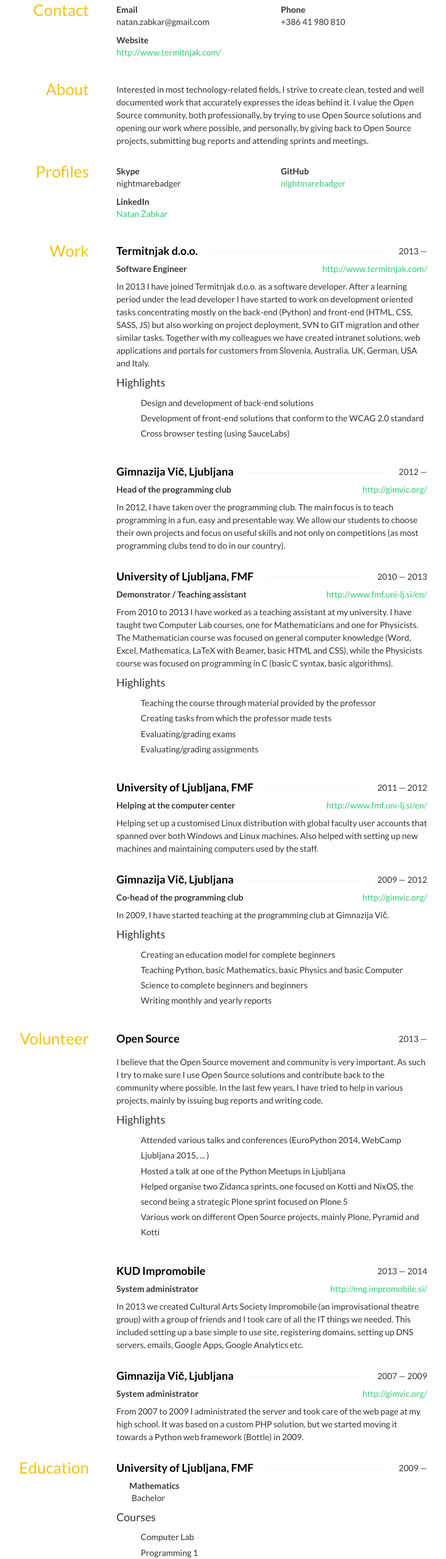
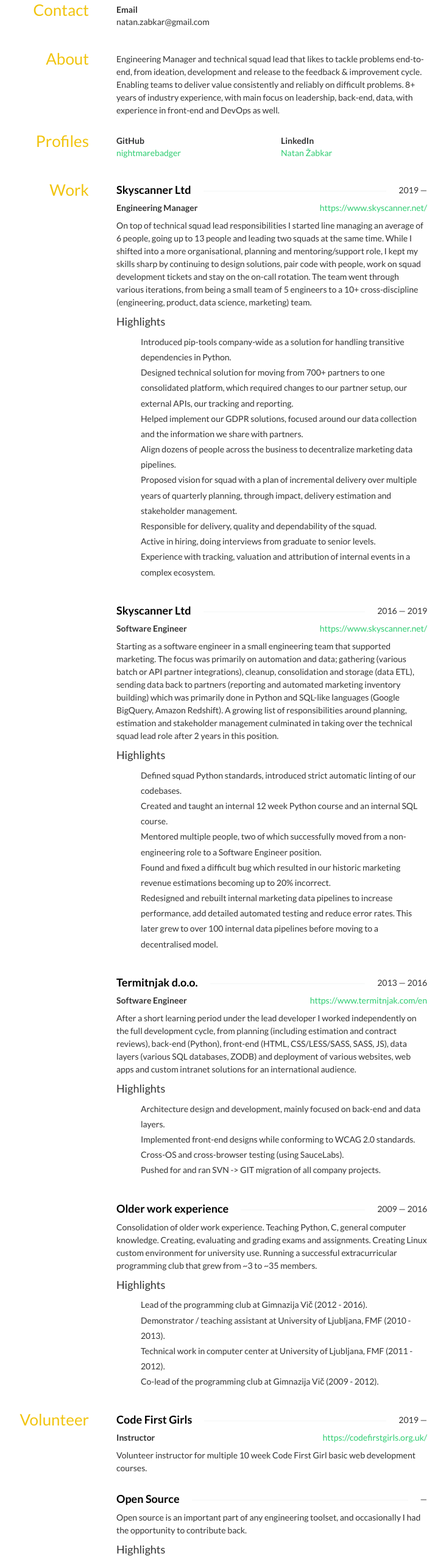
Before and after one commit to nightmarebadger/cv, a plain HTML site: page index.html in a window 1280 px wide. Shown: the part 240-2797 px from the top of the page at 61% size, without its empty margins (284-1016 px from the left). Drawn offline with nearby package versions, Linux system fonts and the light colour scheme; some icons are missing.

Commit message:
Updating resume

```diff
--- a/index.html
+++ b/index.html
@@ -200,7 +200,7 @@
 						Natan Žabkar
 					</h1>
 					<h2>
-						Software engineer
+						Engineering Manager
 					</h2>
 				</div>
 			</div>
@@ -216,18 +216,7 @@
 			<div class="row">
 			<div class="col-sm-6">
 				<strong>Email</strong>
-				<div class="email"><a class="__cf_email__" href="/cdn-cgi/l/email-protection" data-cfemail="c3ada2b7a2adedb9a2a1a8a2b183a4aea2aaafeda0acae">[email&#160;protected]</a><script cf-hash='f9e31' type="text/javascript">
-/* <![CDATA[ */!function(){try{var t="currentScript"in document?document.currentScript:function(){for(var t=document.getElementsByTagName("script"),e=t.length;e--;)if(t[e].getAttribute("cf-hash"))return t[e]}();if(t&&t.previousSibling){var e,r,n,i,c=t.previousSibling,a=c.getAttribute("data-cfemail");if(a){for(e="",r=parseInt(a.substr(0,2),16),n=2;a.length-n;n+=2)i=parseInt(a.substr(n,2),16)^r,e+=String.fromCharCode(i);e=document.createTextNode(e),c.parentNode.replaceChild(e,c)}}}catch(u){}}();/* ]]> */</script></div>
-			</div>
-			<div class="col-sm-6">
-				<strong>Phone</strong>
-				<div class="phone">+386 41 980 810</div>
-			</div>
-			<div class="col-sm-6">
-				<strong>Website</strong>
-				<div class="website">
-					<a href="http://www.termitnjak.com/">http://www.termitnjak.com/</a>
-				</div>
+				<div class="email">natan.zabkar@gmail.com</div>
 			</div>
 			</div>
 		</div>
@@ -237,7 +226,7 @@
 			<h3>About</h3>
 		</aside>
 		<div class="col-sm-9">
-			<p>Interested in most technology-related fields, I strive to create clean, tested and well documented work that accurately expresses the ideas behind it. I value the Open Source community, both professionally, by trying to use Open Source solutions and opening our work where possible, and personally, by giving back to Open Source projects, submitting bug reports and attending sprints and meetings.</p>
+			<p>Engineering Manager and technical squad lead that likes to tackle problems end-to-end, from ideation, development and release to the feedback &amp; improvement cycle. Enabling teams to deliver value consistently and reliably on difficult problems. 8+ years of industry experience, with main focus on leadership, back-end, data, with experience in front-end and DevOps as well. </p>
 		</div>
 	</section>
 	<section id="profiles" class="row">
@@ -246,14 +235,6 @@
 		</aside>
 		<div class="col-sm-9">
 			<div class="row">
-				<div class="col-sm-6">
-					<strong class="network">
-						Skype
-					</strong>
-					<div class="username">
-							nightmarebadger
-					</div>
-				</div>
 				<div class="col-sm-6">
 					<strong class="network">
 						GitHub
@@ -270,7 +251,7 @@
 					</strong>
 					<div class="username">
 						<div class="url">
-							<a href="http://si.linkedin.com/in/natanzabkar">Natan Žabkar</a>
+							<a href="https://www.linkedin.com/in/natanzabkar/">Natan Žabkar</a>
 						</div>
 					</div>
 				</div>
@@ -286,106 +267,97 @@
 			<div class="row">
 			<div class="col-sm-12">
 				<h4 class="strike-through">
-					<span>Termitnjak d.o.o.</span>
+					<span>Skyscanner Ltd</span>
 					<span class="date">
-						2013 —
+						2019 —
 					</span>
 				</h4>
 				<div class="website pull-right">
-					<a href="http://www.termitnjak.com/">http://www.termitnjak.com/</a>
+					<a href="https://www.skyscanner.net/">https://www.skyscanner.net/</a>
+				</div>
+				<div class="position">
+					Engineering Manager
+				</div>
+				<div class="summary">
+					<p>On top of technical squad lead responsibilities I started line managing an average of 6 people, going up to 13 people and leading two squads at the same time. While I shifted into a more organisational, planning and mentoring/support role, I kept my skills sharp by continuing to design solutions, pair code with people, work on squad development tickets and stay on the on-call rotation. The team went through various iterations, from being a small team of 5 engineers to a 10+ cross-discipline (engineering, product, data science, marketing) team.</p>
+				</div>
+				<h4>Highlights</h4>
+				<ul class="highlights">
+					<li class="bullet">Introduced pip-tools company-wide as a solution for handling transitive dependencies in Python.</li>
+					<li class="bullet">Designed technical solution for moving from 700+ partners to one consolidated platform, which required changes to our partner setup, our external APIs, our tracking and reporting.</li>
+					<li class="bullet">Helped implement our GDPR solutions, focused around our data collection and the information we share with partners.</li>
+					<li class="bullet">Align dozens of people across the business to decentralize marketing data pipelines.</li>
+					<li class="bullet">Proposed vision for squad with a plan of incremental delivery over multiple years of quarterly planning, through impact, delivery estimation and stakeholder management.</li>
+					<li class="bullet">Responsible for delivery, quality and dependability of the squad.</li>
+					<li class="bullet">Active in hiring, doing interviews from graduate to senior levels.</li>
+					<li class="bullet">Experience with tracking, valuation and attribution of internal events in a complex ecosystem.</li>
+				</ul>
+			</div>
+			<div class="col-sm-12">
+				<h4 class="strike-through">
+					<span>Skyscanner Ltd</span>
+					<span class="date">
+						2016 — 2019
+					</span>
+				</h4>
+				<div class="website pull-right">
+					<a href="https://www.skyscanner.net/">https://www.skyscanner.net/</a>
 				</div>
 				<div class="position">
 					Software Engineer
 				</div>
 				<div class="summary">
-					<p>In 2013 I have joined Termitnjak d.o.o. as a software developer. After a learning period under the lead developer I have started to work on development oriented tasks concentrating mostly on the back-end (Python) and front-end (HTML, CSS, SASS, JS) but also working on project deployment, SVN to GIT migration and other similar tasks. Together with my colleagues we have created intranet solutions, web applications and portals for customers from Slovenia, Australia, UK, German, USA and Italy.</p>
+					<p>Starting as a software engineer in a small engineering team that supported marketing. The focus was primarily on automation and data; gathering (various batch or API partner integrations), cleanup, consolidation and storage (data ETL), sending data back to partners (reporting and automated marketing inventory building) which was primarily done in Python and SQL-like languages (Google BigQuery, Amazon Redshift). A growing list of responsibilities around planning, estimation and stakeholder management culminated in taking over the technical squad lead role after 2 years in this position.</p>
 				</div>
 				<h4>Highlights</h4>
 				<ul class="highlights">
-					<li class="bullet">Design and development of back-end solutions</li>
-					<li class="bullet">Development of front-end solutions that conform to the WCAG 2.0 standard</li>
-					<li class="bullet">Cross browser testing (using SauceLabs)</li>
+					<li class="bullet">Defined squad Python standards, introduced strict automatic linting of our codebases.</li>
+					<li class="bullet">Created and taught an internal 12 week Python course and an internal SQL course.</li>
+					<li class="bullet">Mentored multiple people, two of which successfully moved from a non-engineering role to a Software Engineer position.</li>
+					<li class="bullet">Found and fixed a difficult bug which resulted in our historic marketing revenue estimations becoming up to 20% incorrect.</li>
+					<li class="bullet">Redesigned and rebuilt internal marketing data pipelines to increase performance, add detailed automated testing and reduce error rates. This later grew to over 100 internal data pipelines before moving to a decentralised model.</li>
 				</ul>
 			</div>
 			<div class="col-sm-12">
 				<h4 class="strike-through">
-					<span>Gimnazija Vič, Ljubljana</span>
+					<span>Termitnjak d.o.o.</span>
 					<span class="date">
-						2012 —
+						2013 — 2016
 					</span>
 				</h4>
 				<div class="website pull-right">
-					<a href="http://gimvic.org/">http://gimvic.org/</a>
+					<a href="https://www.termitnjak.com/en">https://www.termitnjak.com/en</a>
 				</div>
 				<div class="position">
-					Head of the programming club
+					Software Engineer
 				</div>
 				<div class="summary">
-					<p>In 2012, I have taken over the programming club. The main focus is to teach programming in a fun, easy and presentable way. We allow our students to choose their own projects and focus on useful skills and not only on competitions (as most programming clubs tend to do in our country). </p>
-				</div>
-			</div>
-			<div class="col-sm-12">
-				<h4 class="strike-through">
-					<span>University of Ljubljana, FMF</span>
-					<span class="date">
-						2010 — 2013
-					</span>
-				</h4>
-				<div class="website pull-right">
-					<a href="http://www.fmf.uni-lj.si/en/">http://www.fmf.uni-lj.si/en/</a>
-				</div>
-				<div class="position">
-					Demonstrator / Teaching assistant
-				</div>
-				<div class="summary">
-					<p>From 2010 to 2013 I have worked as a teaching assistant at my university. I have taught two Computer Lab courses, one for Mathematicians and one for Physicists. The Mathematician course was focused on general computer knowledge (Word, Excel, Mathematica, LaTeX with Beamer, basic HTML and CSS), while the Physicists course was focused on programming in C (basic C syntax, basic algorithms).</p>
+					<p>After a short learning period under the lead developer I worked independently on the full development cycle, from planning (including estimation and contract reviews), back-end (Python), front-end (HTML, CSS/LESS/SASS, SASS, JS), data layers (various SQL databases, ZODB) and deployment of various websites, web apps and custom intranet solutions for an international audience.</p>
 				</div>
 				<h4>Highlights</h4>
 				<ul class="highlights">
-					<li class="bullet">Teaching the course through material provided by the professor</li>
-					<li class="bullet">Creating tasks from which the professor made tests</li>
-					<li class="bullet">Evaluating/grading exams</li>
-					<li class="bullet">Evaluating/grading assignments</li>
+					<li class="bullet">Architecture design and development, mainly focused on back-end and data layers.</li>
+					<li class="bullet">Implemented front-end designs while conforming to WCAG 2.0 standards.</li>
+					<li class="bullet">Cross-OS and cross-browser testing (using SauceLabs).</li>
+					<li class="bullet">Pushed for and ran SVN -&gt; GIT migration of all company projects.</li>
 				</ul>
 			</div>
 			<div class="col-sm-12">
 				<h4 class="strike-through">
-					<span>University of Ljubljana, FMF</span>
+					<span>Older work experience</span>
 					<span class="date">
-						2011 — 2012
+						2009 — 2016
 					</span>
 				</h4>
-				<div class="website pull-right">
-					<a href="http://www.fmf.uni-lj.si/en/">http://www.fmf.uni-lj.si/en/</a>
-				</div>
-				<div class="position">
-					Helping at the computer center
-				</div>
 				<div class="summary">
-					<p>Helping set up a customised Linux distribution with global faculty user accounts that spanned over both Windows and Linux machines. Also helped with setting up new machines and maintaining computers used by the staff. </p>
-				</div>
-			</div>
-			<div class="col-sm-12">
-				<h4 class="strike-through">
-					<span>Gimnazija Vič, Ljubljana</span>
-					<span class="date">
-						2009 — 2012
-					</span>
-				</h4>
-				<div class="website pull-right">
-					<a href="http://gimvic.org/">http://gimvic.org/</a>
-				</div>
-				<div class="position">
-					Co-head of the programming club
-				</div>
-				<div class="summary">
-					<p>In 2009, I have started teaching at the programming club at Gimnazija Vič.</p>
+					<p>Consolidation of older work experience. Teaching Python, C, general computer knowledge. Creating, evaluating and grading exams and assignments. Creating Linux custom environment for university use. Running a successful extracurricular programming club that grew from ~3 to ~35 members.</p>
 				</div>
 				<h4>Highlights</h4>
 				<ul class="highlights">
-					<li class="bullet">Creating an education model for complete beginners</li>
-					<li class="bullet">Teaching Python, basic Mathematics, basic Physics and basic Computer Science to complete beginners and beginners</li>
-					<li class="bullet">Writing monthly and yearly reports</li>
+					<li class="bullet">Lead of the programming club at Gimnazija Vič (2012 - 2016).</li>
+					<li class="bullet">Demonstrator / teaching assistant at University of Ljubljana, FMF (2010 - 2013).</li>
+					<li class="bullet">Technical work in computer center at University of Ljubljana, FMF (2011 - 2012).</li>
+					<li class="bullet">Co-lead of the programming club at Gimnazija Vič (2009 - 2012).</li>
 				</ul>
 			</div>
 			</div>
@@ -400,61 +372,38 @@
 			<div class="row">
 			<div class="col-sm-12">
 				<h4 class="strike-through">
-					<span>Open Source</span>
+					<span>Code First Girls</span>
 					<span class="date">
-						2013 —
+						2019 —
 					</span>
 				</h4>
 				<div class="website pull-right">
-					<a href=""></a>
+					<a href="https://codefirstgirls.org.uk/">https://codefirstgirls.org.uk/</a>
 				</div>
 				<div class="position">
-
+					Instructor
 				</div>
 				<div class="summary">
-					<p>I believe that the Open Source movement and community is very important. As such I try to make sure I use Open Source solutions and contribute back to the community where possible. In the last few years, I have tried to help in various projects, mainly by issuing bug reports and writing code.</p>
-				</div>
-				<h4>Highlights</h4>
-				<ul class="highlights">
-					<li class="bullet">Attended various talks and conferences (EuroPython 2014, WebCamp Ljubljana 2015, ... )</li>
-					<li class="bullet">Hosted a talk at one of the Python Meetups in Ljubljana</li>
-					<li class="bullet">Helped organise two Zidanca sprints, one focused on Kotti and NixOS, the second being a strategic Plone sprint focused on Plone 5</li>
-					<li class="bullet">Various work on different Open Source projects, mainly Plone, Pyramid and Kotti</li>
-				</ul>
-			</div>
-			<div class="col-sm-12">
-				<h4 class="strike-through">
-					<span>KUD Impromobile</span>
-					<span class="date">
-						2013 — 2014
-					</span>
-				</h4>
-				<div class="website pull-right">
-					<a href="http://eng.impromobile.si/">http://eng.impromobile.si/</a>
-				</div>
-				<div class="position">
-					System administrator
-				</div>
-				<div class="summary">
-					<p>In 2013 we created Cultural Arts Society Impromobile (an improvisational theatre group) with a group of friends and I took care of all the IT things we needed. This included setting up a base simple to use site, registering domains, setting up DNS servers, emails, Google Apps, Google Analytics etc.</p>
+					<p>Volunteer instructor for multiple 10 week Code First Girl basic web development courses.</p>
 				</div>
 			</div>
 			<div class="col-sm-12">
 				<h4 class="strike-through">
-					<span>Gimnazija Vič, Ljubljana</span>
+					<span>Open Source</span>
 					<span class="date">
-						2007 — 2009
+						 —
 					</span>
 				</h4>
-				<div class="website pull-right">
-					<a href="http://gimvic.org/ ">http://gimvic.org/ </a>
+				<div class="summary">
+					<p>Open source is an important part of any engineering toolset, and occasionally I had the opportunity to contribute back.</p>
 				</div>
-				<div class="position">
-					System administrator
-				</div>
-				<div class="summary">
-					<p>From 2007 to 2009 I administrated the server and took care of the web page at my high school. It was based on a custom PHP solution, but we started moving it towards a Python web framework (Bottle) in 2009.</p>
-				</div>
+				<h4>Highlights</h4>
+				<ul class="highlights">
+					<li class="bullet">Attended various talks and conferences, and speaking at some.</li>
+					<li class="bullet">Helped organise and attended two &#x27;Zidanca sprints&#x27;, one focused on developing Kotti and NixOS, the second being a strategic Plone 5 delivery sprint.</li>
+					<li class="bullet">Worked on various OS projects, mainly in Plone, Pyramid and Kotti.</li>
+					<li class="bullet">Part of core Plone contributors, allowed to write to Plone core code.</li>
+				</ul>
 			</div>
 			</div>
 		</div>
@@ -470,27 +419,15 @@
 				<h4 class="strike-through">
 					<span>University of Ljubljana, FMF</span>
 					<span class="date">
-						2009 —
+						2009 — 2012
 					</span>
 				</h4>
 				<div class="area">
-					Mathematics
+					Theoretical Mathematics
 				</div>
 				<div class="studyType">
 					Bachelor
 				</div>
-				<h4>Courses</h4>
-				<ul class="courses">
-					<li>Computer Lab</li>
-					<li>Programming 1</li>
-					<li>Programming 2</li>
-					<li>Coding Theory and Cryptography</li>
-					<li>Mathematical modelling</li>
-					<li>Data structures and algorithms 1</li>
-					<li>Data structures and algorithms 2</li>
-					<li>Optimisation 1</li>
-					<li>Game Theory</li>
-				</ul>
 			</div>
 			</div>
 		</div>
@@ -506,49 +443,35 @@
 			<div class="row">
 			<div class="col-sm-12">
 				<div class="name">
-					<h4>Job-related skills</h4>
+					<h4>Technical - expert</h4>
 				</div>
 				<ul class="keywords">
-					<li>Very good knowledge of the Python programming language</li>
-					<li>Very good knowledge of front-end technologies (HTML, CSS, LESS, SASS) and browser compatibility, knowledge of JS</li>
-					<li>Very good knowledge of GIT and knowledge of SVN</li>
-					<li>Very good knowledge of several web development frameworks (Plone, Pyramid, Kotti)</li>
-					<li>Good knowledge of ZODB and SQL databases</li>
-					<li>Good knowledge of Python testing (unit tests, integration tests, functional testing with the Robot framework)</li>
-					<li>Good knowledge and usage of various validators (pyflakes, jshint, ... )</li>
-					<li>Knowledge of application design, analysis and modelling</li>
-					<li>Knowledge of various Python modules related to visualisation, mathematics, data gathering, writing games, such as Tkinter, PyGame, Pyglet, Cocos2d, NumPy, Matplotlib, ...</li>
-					<li>Some knowledge of OpenGL 3 and 4</li>
-					<li>Some knowledge of Kivy and the Kivy programming language - a cross-platform (Windows, Linux, MacOS, iOS, Android) Python framework for natural user interface development that makes use of innovative user interfaces such as multi-touch apps</li>
+					<li>Python, from data and web development to visualisations and GUI applications.</li>
+					<li>CI and CD pipelines (Git, Docker, Drone, blue-green deploy).</li>
+					<li>Scalable architecture approaches.</li>
+					<li>Various data pipelines (Airflow, Luigi, AWS Batch, Spark).</li>
+					<li>Technical and user metrics and effective testing.</li>
 				</ul>
 			</div>
 			<div class="col-sm-12">
 				<div class="name">
-					<h4>Communication skills</h4>
+					<h4>Technical - proficient</h4>
 				</div>
 				<ul class="keywords">
-					<li>Good teaching and presentation skills gained during my instructions, teaching the programming club and teaching at the university</li>
-					<li>Good teamwork and communication skills gained during the 8 years as an improvisational theatre actor</li>
+					<li>Database systems (SQL and no-SQL; BigQuery, PostgreSQL, AWS Athena, AWS Glue, Databricks, Elasticsearch) at scale (terabytes of data).</li>
+					<li>AWS and infrastructure-as-code (CloudFormation, AWS EC2, AWS Batch, Lambda).</li>
+					<li>Modern front-end technologies (Angular, React, Web Components).</li>
 				</ul>
 			</div>
 			<div class="col-sm-12">
 				<div class="name">
-					<h4>Organisational / managerial skills</h4>
+					<h4>Leadership and management</h4>
 				</div>
 				<ul class="keywords">
-					<li>Organisational skills gained through leading the programming club, leading an improvisational theatre team and founding CAS Impromobile.</li>
-				</ul>
-			</div>
-			<div class="col-sm-12">
-				<div class="name">
-					<h4>Computer skills</h4>
-				</div>
-				<ul class="keywords">
-					<li>Good knowledge of Windows (XP and forward) and Linux (various distributions, Debian, *buntu family, Arch, Gentoo, ... )</li>
-					<li>Good knowledge of Microsoft Word, Excel and it&#x27;s LibreOffice variants (Writer and Calc)</li>
-					<li>Knowledge of Markdown, RST, LaTeX</li>
-					<li>Knowledge of creating presentations in either HTML (reveal.js), LaTeX (via Beamer), Microsoft PowerPoint and LibreOffice Impress</li>
-					<li>Knowledge and experience with pandoc, which can be used to translate between various formats, e.g. Markdown, HTML, reveal.js, LaTeX, ...</li>
+					<li>Experienced teacher, mentor, presenter and line manager.</li>
+					<li>Good teamwork and communication, especially when aligning with non-engineers.</li>
+					<li>Good knowledge of planning, impact estimation, time estimation and prioritisation techniques.</li>
+					<li>Experience with growing people, leading them through multiple promotions, role changes or squad changes.</li>
 				</ul>
 			</div>
 			</div>
@@ -563,26 +486,18 @@
 			<div class="row">
 			<div class="col-sm-6">
 				<div class="language">
+					<strong>English</strong>
+				</div>
+				<div class="fluency">
+					Full proficiency
+				</div>
+			</div>
+			<div class="col-sm-6">
+				<div class="language">
 					<strong>Slovenian</strong>
 				</div>
 				<div class="fluency">
 					Native speaker
-				</div>
-			</div>
-			<div class="col-sm-6">
-				<div class="language">
-					<strong>English</strong>
-				</div>
-				<div class="fluency">
-					Full proficiency (C1 certificate)
-				</div>
-			</div>
-			<div class="col-sm-6">
-				<div class="language">
-					<strong>German</strong>
-				</div>
-				<div class="fluency">
-					Basic proficiency
 				</div>
 			</div>
 			</div>
```
